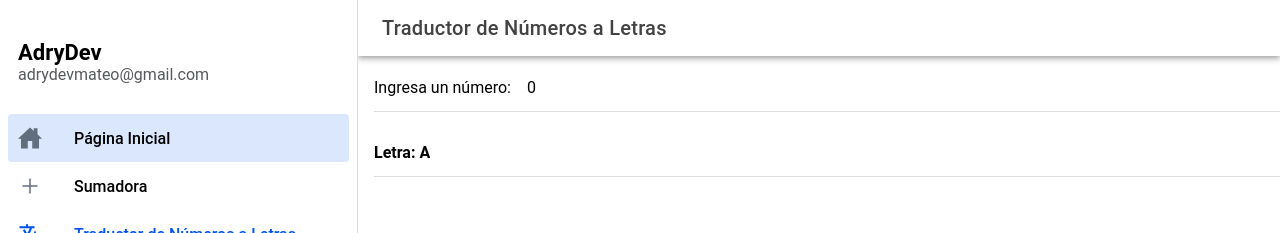
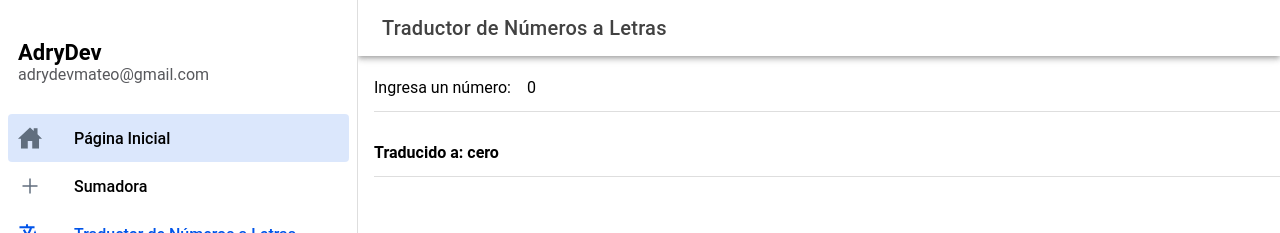
Before and after one commit to Adrydevmateo/tarea-3, a React (Vite) app: page /tarea3 in a window 1280 px wide. Both pictures are taken after a click on the element "Traductor de Números a Letras". Shown: the top 233 px of the page. Built offline with nearby package versions, Linux system fonts and the light colour scheme.

Commit message:
Fixed translator

```diff
--- a/src/pages/Translator.tsx
+++ b/src/pages/Translator.tsx
@@ -12,44 +12,95 @@ import {
 } from "@ionic/react";
 import { useState } from "react";
 
+function translate(number: number): string {
+	const units = [
+		"cero",
+		"uno",
+		"dos",
+		"tres",
+		"cuatro",
+		"cinco",
+		"seis",
+		"siete",
+		"ocho",
+		"nueve",
+	];
+
+	const tens = [
+		"",
+		"diez",
+		"veinte",
+		"treinta",
+		"cuarenta",
+		"cincuenta",
+		"sesenta",
+		"setenta",
+		"ochenta",
+		"noventa",
+	];
+
+	const hundreds = [
+		"",
+		"ciento",
+		"doscientos",
+		"trescientos",
+		"cuatrocientos",
+
+		"quinientos",
+		"seiscientos",
+		"setecientos",
+		"ochocientos",
+		"novecientos",
+	];
+
+	if (number === 0) {
+		return "cero";
+	}
+
+	if (number < 10) {
+		return units[number];
+	}
+
+	if (number < 20) {
+		const x = `dieci${units[number % 10]}`;
+		if (x === "diecicero") return "diez";
+		if (x === "dieciuno") return "once";
+		if (x === "diecidos") return "doce";
+		if (x === "diecitres") return "trece";
+		if (x === "diecicuatro") return "catorce";
+		if (x === "diecicinco") return "quince";
+		return `dieci${units[number % 10]}`;
+	}
+
+	if (number < 100) {
+		const x =
+			tens[Math.floor(number / 10)] +
+			(number % 10 !== 0 ? ` y ${units[number % 10]}` : "");
+
+		if (x === "veinte y uno") return "veintiuno";
+		if (x === "veinte y dos") return "veintidós";
+		if (x === "veinte y tres") return "veintitrés";
+		if (x === "veinte y cuatro") return "veinticuatro";
+		if (x === "veinte y cinco") return "veinticinco";
+		if (x === "veinte y seis") return "veintiséis";
+		if (x === "veinte y siete") return "veintisiete";
+		if (x === "veinte y ocho") return "veintiocho";
+		if (x === "veinte y nueve") return "veintinueve";
+		return x;
+	}
+
+	if (number < 1000) {
+		return (
+			hundreds[Math.floor(number / 100)] +
+			(number % 100 !== 0 ? ` ${translate(number % 100)}` : "")
+		);
+	}
+
+	return "mil";
+}
+
 export default function Translator() {
 	const [x, setX] = useState(0);
-	const letterList = [
-		"a",
-		"b",
-		"c",
-		"d",
-		"e",
-		"f",
-		"g",
-		"h",
-		"i",
-		"j",
-		"k",
-		"l",
-		"m",
-		"n",
-		"ñ",
-		"o",
-		"p",
-		"q",
-		"r",
-		"s",
-		"t",
-		"u",
-		"v",
-		"w",
-		"x",
-		"y",
-		"z",
-	];
-
-	const updateX = (newValue: string) => {
-		const parsedValue = Number(newValue);
-		const max = letterList.length - 1;
-		if (parsedValue > max) return;
-		setX(parsedValue);
-	};
 
 	return (
 		<IonPage>
@@ -69,18 +120,17 @@ export default function Translator() {
 							label="Ingresa un número:"
 							placeholder="Ejemplo: 2"
 							type="number"
-							max={letterList.length - 1}
+							max={1000}
+							min={0}
 							value={x}
 							onInput={({ target }) =>
-								updateX((target as HTMLInputElement).value)
+								setX(Number((target as HTMLInputElement).value))
 							}
 						/>
 					</IonItem>
 					<hr />
 					<IonItem>
-						<b style={{ textTransform: "capitalize" }}>
-							Letra: {letterList[x]}
-						</b>
+						<b>Traducido a: {translate(x)}</b>
 					</IonItem>
 				</IonList>
 			</IonContent>
```
